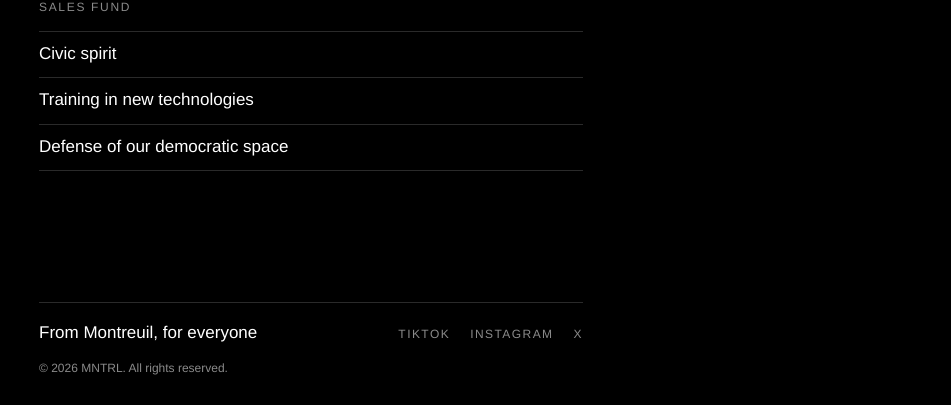
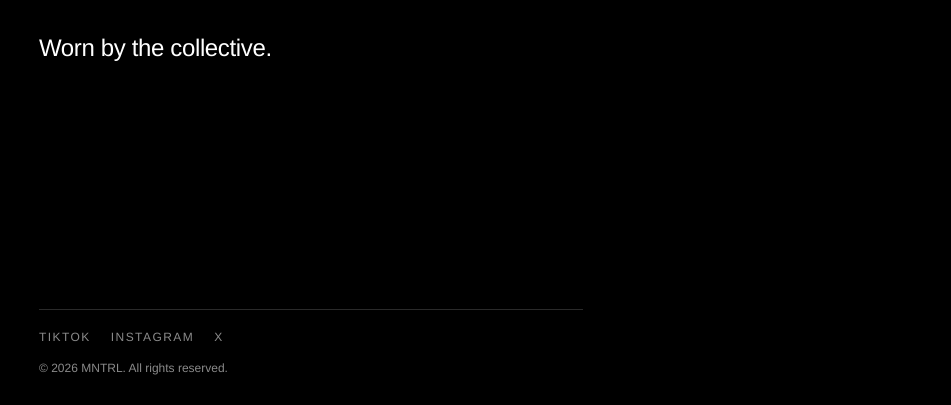
Before and after one commit to matt-lakant/mntrl.co, a plain HTML site: page index.html in a window 1280 px wide. Shown: the part 395-800 px from the top of the page, without its empty margins (329-1280 px from the left). Drawn offline with Linux system fonts and the light colour scheme.

Commit message:
Strip the page back to the slogan and the social links.
Co-authored-by: Cursor <cursoragent@cursor.com>

```diff
--- a/index.html
+++ b/index.html
@@ -4,7 +4,7 @@
   <meta charset="utf-8">
   <meta name="viewport" content="width=device-width, initial-scale=1">
   <title>MNTRL</title>
-  <meta name="description" content="Portée par le collectif. Les ventes financent le civisme, la formation aux nouvelles technologies et la défense de notre espace démocratique.">
+  <meta name="description" content="Portée par le collectif.">
   <meta name="theme-color" content="#000000">
   <link rel="icon" href="favicon.png" type="image/png">
   <link rel="stylesheet" href="styles.css">
@@ -37,27 +37,6 @@
         <span lang="fr">Portée par le collectif.</span>
         <span lang="en">Worn by the collective.</span>
       </p>
-
-      <section class="fund" aria-labelledby="fund-label">
-        <p id="fund-label">
-          <span lang="fr">Les ventes financent</span>
-          <span lang="en">Sales fund</span>
-        </p>
-        <ul>
-          <li>
-            <span lang="fr">Le civisme</span>
-            <span lang="en">Civic spirit</span>
-          </li>
-          <li>
-            <span lang="fr">La formation aux nouvelles technologies</span>
-            <span lang="en">Training in new technologies</span>
-          </li>
-          <li>
-            <span lang="fr">La défense de notre espace démocratique</span>
-            <span lang="en">Defense of our democratic space</span>
-          </li>
-        </ul>
-      </section>
     </main>
 
     <!-- Add product photos here, then remove the hidden attribute.
@@ -66,17 +45,11 @@
   </div>
 
   <footer>
-    <div class="colophon">
-      <p>
-        <span lang="fr">De Montreuil, pour tous</span>
-        <span lang="en">From Montreuil, for everyone</span>
-      </p>
-      <nav class="social">
-        <a href="https://www.tiktok.com/@mntrl.co" rel="noopener noreferrer" target="_blank">TikTok</a>
-        <a href="https://www.instagram.com/mntrl.co/" rel="noopener noreferrer" target="_blank">Instagram</a>
-        <a href="https://x.com/mntrl_co" rel="noopener noreferrer" target="_blank">X</a>
-      </nav>
-    </div>
+    <nav class="social">
+      <a href="https://www.tiktok.com/@mntrl.co" rel="noopener noreferrer" target="_blank">TikTok</a>
+      <a href="https://www.instagram.com/mntrl.co/" rel="noopener noreferrer" target="_blank">Instagram</a>
+      <a href="https://x.com/mntrl_co" rel="noopener noreferrer" target="_blank">X</a>
+    </nav>
     <p class="legal">© <span data-year></span> MNTRL. <span lang="fr">Tous droits réservés.</span><span lang="en">All rights reserved.</span></p>
   </footer>
 
--- a/lang.js
+++ b/lang.js
@@ -1,7 +1,7 @@
 (function () {
   var descriptions = {
-    fr: "Portée par le collectif. Les ventes financent le civisme, la formation aux nouvelles technologies et la défense de notre espace démocratique.",
-    en: "Worn by the collective. Sales fund civic spirit, training in new technologies, and the defense of our democratic space."
+    fr: "Portée par le collectif.",
+    en: "Worn by the collective."
   };
 
   var buttons = document.querySelectorAll(".lang button");
--- a/styles.css
+++ b/styles.css
@@ -97,35 +97,11 @@ h1 img {
 }
 
 .lede {
-  margin: 0 0 3.25rem;
+  margin: 0;
   font-size: 1.5rem;
   font-weight: 500;
   line-height: 1.25;
   letter-spacing: -0.015em;
-}
-
-.fund p {
-  margin: 0 0 0.9rem;
-  color: var(--muted);
-  font-size: 0.75rem;
-  letter-spacing: 0.14em;
-  text-transform: uppercase;
-}
-
-.fund ul {
-  margin: 0;
-  padding: 0;
-  list-style: none;
-}
-
-.fund li {
-  padding: 0.7rem 0;
-  border-top: 1px solid var(--line);
-  line-height: 1.35;
-}
-
-.fund li:last-child {
-  border-bottom: 1px solid var(--line);
 }
 
 .pieces:not([hidden]) {
@@ -148,24 +124,11 @@ footer {
   padding: 0 0 1.75rem;
 }
 
-.colophon {
-  display: flex;
-  flex-wrap: wrap;
-  align-items: baseline;
-  justify-content: space-between;
-  gap: 0.65rem 1.5rem;
-  margin: 0;
-  padding-top: 1.15rem;
-  border-top: 1px solid var(--line);
-}
-
-.colophon p {
-  margin: 0;
-}
-
 .social {
   display: flex;
   gap: 1.25rem;
+  padding-top: 1.15rem;
+  border-top: 1px solid var(--line);
 }
 
 .social a {
```
